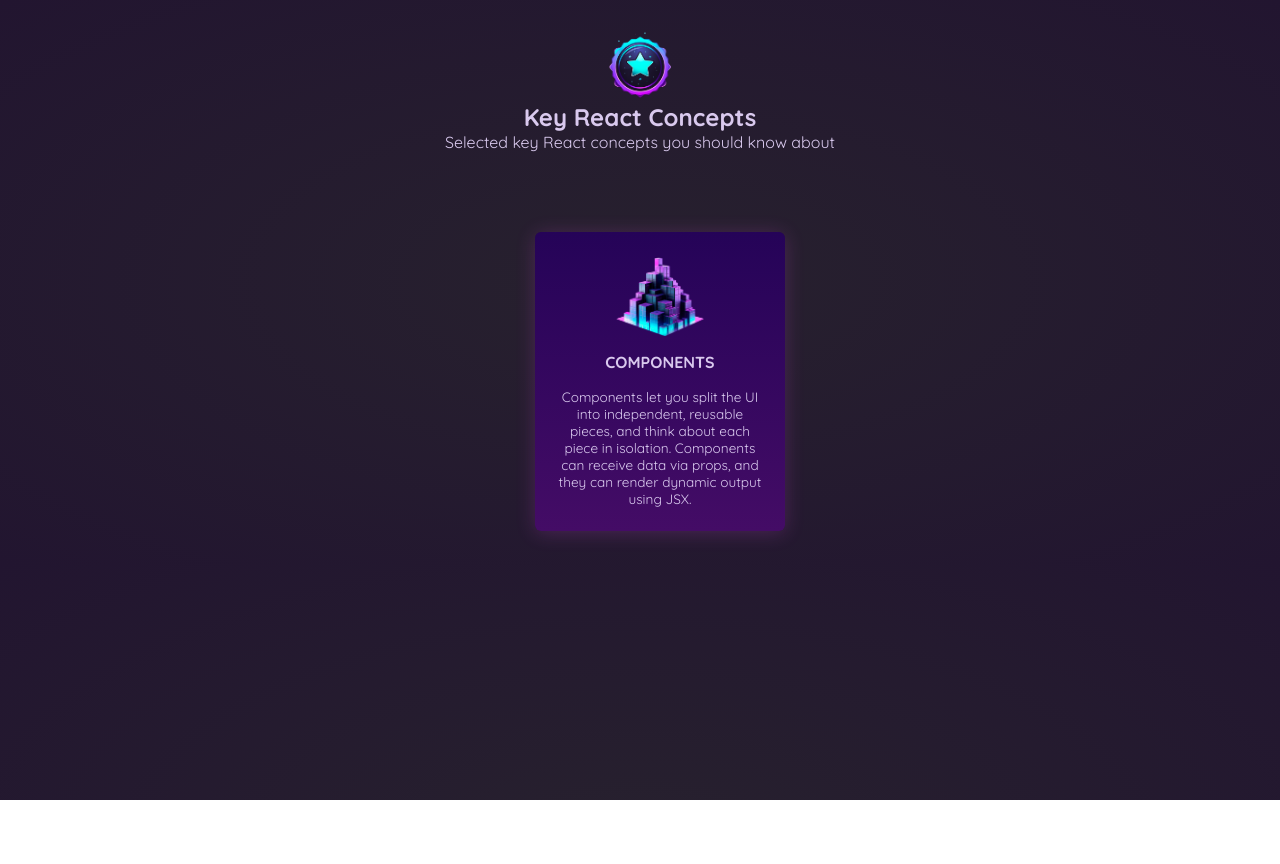
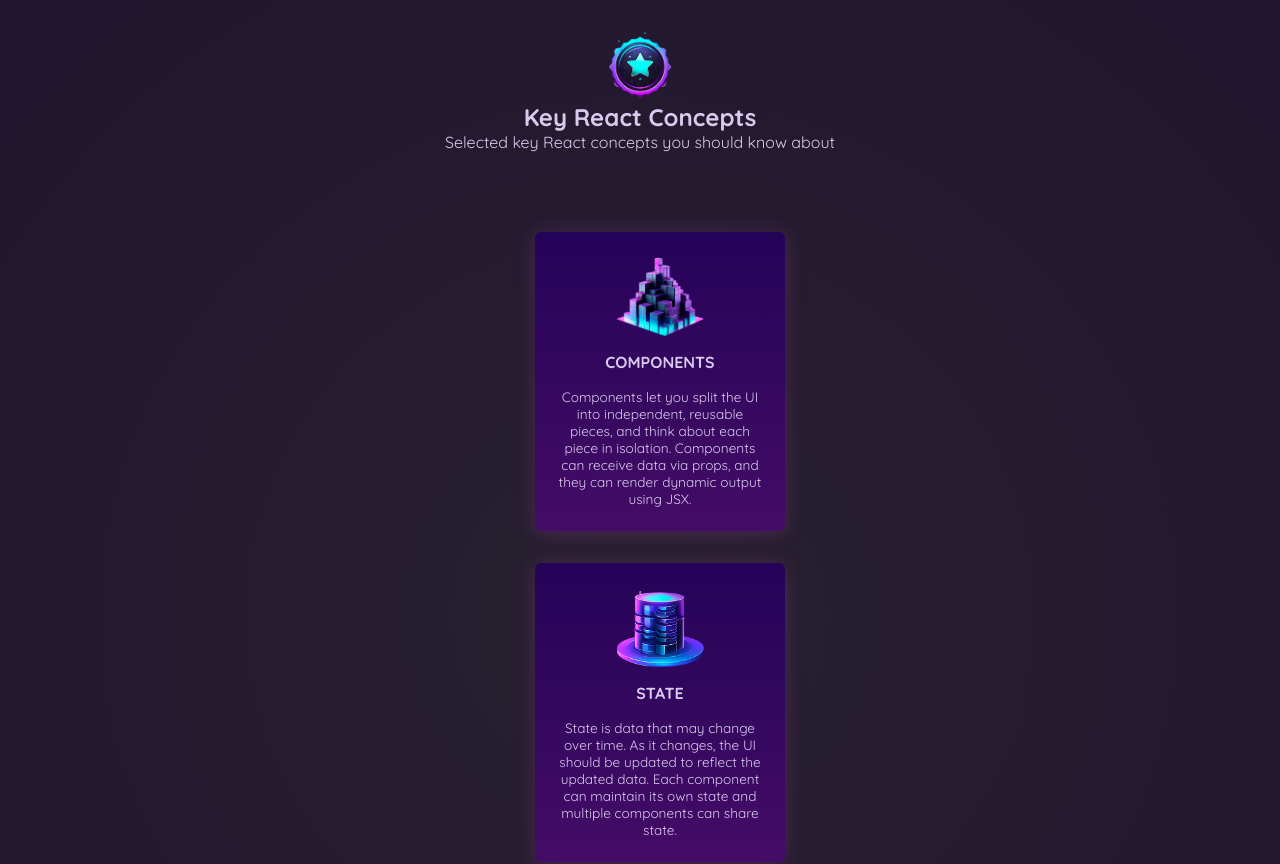
Before and after one commit to Kenta-Asakura/task-ease, a React (Create React App) app in the folder react-tutorial-key-concepts/: page / in a window 1280 px wide. Shown: the top 864 px of the page. Before the commit the page ends 800 px from the top, so only its background shows below. Built offline with nearby package versions, Linux system fonts and the light colour scheme.

Commit message:
Cleaner code for components

```diff
--- a/react-tutorial-key-concepts/src/App.js
+++ b/react-tutorial-key-concepts/src/App.js
@@ -1,30 +1,29 @@
-import React from 'react';
-import keyConceptsImage from './assets/images/key-concepts.png';
-import componentsImage from './assets/images/components.png';
-import stateImage from './assets/images/state.png';
-import eventsImage from './assets/images/events.png';
-import ConceptItem from './ConceptItem';
-
+import React from "react";
+import keyConceptsImage from "./assets/images/key-concepts.png";
+import componentsImage from "./assets/images/components.png";
+import stateImage from "./assets/images/state.png";
+import eventsImage from "./assets/images/events.png";
+import Concepts from "./Concepts";
 
 const App = () => {
   const concepts = [
     {
-      title: 'Components',
+      title: "Components",
       image: componentsImage,
       description:
-        'Components let you split the UI into independent, reusable pieces, and think about each piece in isolation. Components can receive data via props, and they can render dynamic output using JSX.',
+        "Components let you split the UI into independent, reusable pieces, and think about each piece in isolation. Components can receive data via props, and they can render dynamic output using JSX.",
     },
     {
-      title: 'State',
+      title: "State",
       image: stateImage,
       description:
-        'State is data that may change over time. As it changes, the UI should be updated to reflect the updated data. Each component can maintain its own state and multiple components can share state.',
+        "State is data that may change over time. As it changes, the UI should be updated to reflect the updated data. Each component can maintain its own state and multiple components can share state.",
     },
     {
-      title: 'Events',
+      title: "Events",
       image: eventsImage,
       description:
-        'Event handlers are added via props to (built-in) components. You pass functions as values to such event handlers to control which functions gets executed for which event.',
+        "Event handlers are added via props to (built-in) components. You pass functions as values to such event handlers to control which functions gets executed for which event.",
     },
   ];
 
@@ -35,13 +34,9 @@
         <h1>Key React Concepts</h1>
         <p>Selected key React concepts you should know about</p>
       </header>
-      <ConceptItem
-        image={concepts[0].image}
-        title={concepts[0].title}
-        description={concepts[0].description}
-      />
+      <Concepts items={concepts} />
     </div>
   );
-}
+};
 
 export default App;
--- /dev/null
+++ b/react-tutorial-key-concepts/src/Concepts.js
@@ -0,0 +1,24 @@
+import React from "react";
+import ConceptItem from "./ConceptItem";
+
+const Concepts = ({ items }) => {
+  return (
+    // <ConceptItem
+    //   image={items[0].image}
+    //   title={items[0].title}
+    //   description={items[0].description}
+    // />
+    <div>
+      {items.map((item) => (
+        <ConceptItem
+          image={item.image}
+          title={item.title}
+          description={item.description}
+        />
+      ))}
+      ;
+    </div>
+  );
+};
+
+export default Concepts;
```
